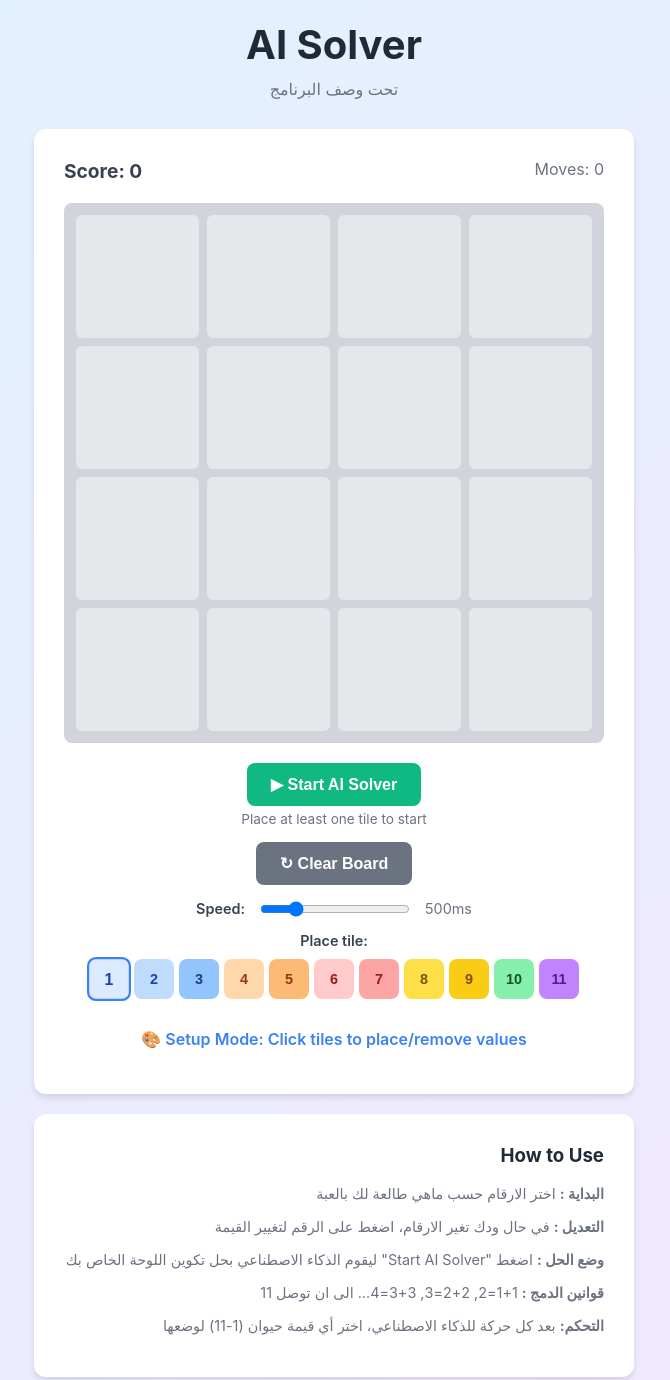
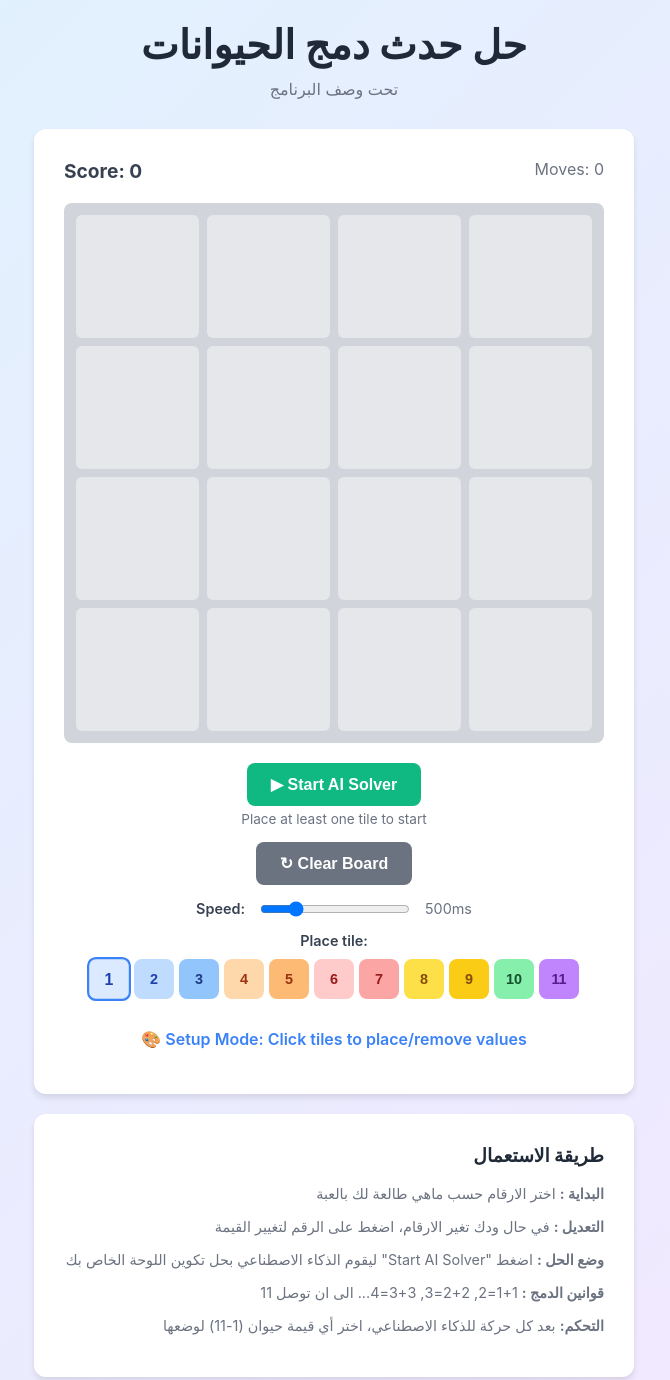
Before and after one commit to sloomy21/2048-solver, a plain HTML site: page index.html in a window 1280 px wide. Shown: the top 1380 px of the page, without its empty margins (306-976 px from the left). Drawn offline with Linux system fonts and the light colour scheme.

Commit message:
massage by arabic

```diff
--- a/index.html
+++ b/index.html
@@ -79,7 +79,7 @@ button:disabled{opacity:.5;cursor:not-allowed}
 <body>
 <div class="container">
   <div class="header">
-    <h1>AI Solver</h1>
+    <h1>حل حدث دمج الحيوانات</h1>
     <p>تحت وصف البرنامج</p>
   </div>
 
@@ -137,7 +137,7 @@ button:disabled{opacity:.5;cursor:not-allowed}
   </div>
 
   <div class="info-box" dir="rtl">
-    <h3>How to Use</h3>
+    <h3>طريقة الاستعمال </h3>
     <p><strong>البداية :</strong> اختر الارقام حسب ماهي طالعة لك بالعبة </p>
     <p><strong>التعديل :</strong> في حال ودك تغير الارقام، اضغط على الرقم لتغيير القيمة</p>
     <p><strong>وضع الحل :</strong> اضغط "Start AI Solver" ليقوم الذكاء الاصطناعي بحل تكوين اللوحة الخاص بك</p>
```
